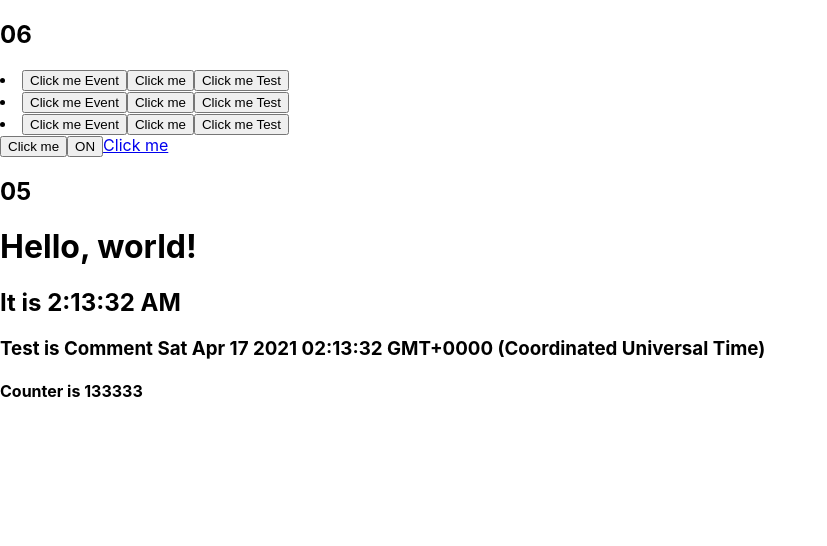
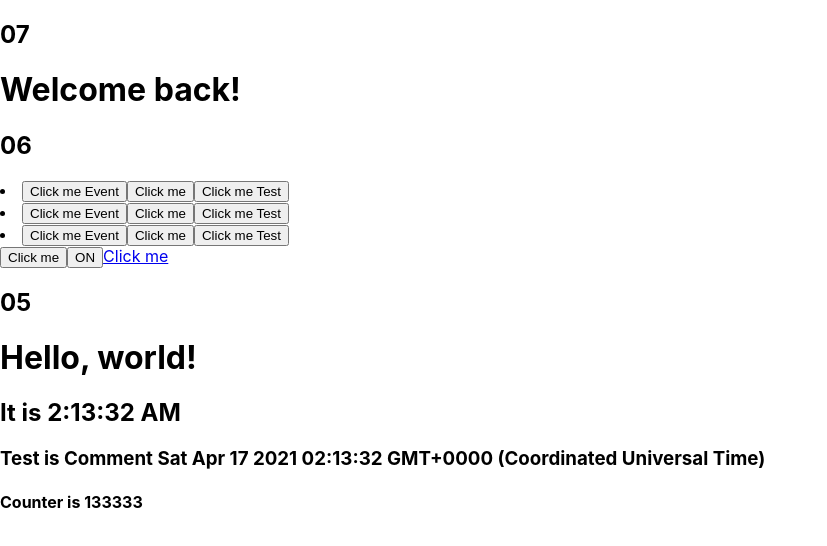
Before and after one commit to tvhfrks12678/react_docs, a React (Create React App) app: page / in a window 1280 px wide. Shown: the top 546 px of the page, without its empty margins (0-827 px from the left). Built offline with nearby package versions, Linux system fonts and the light colour scheme.

Commit message:
Add GuestGreeting.js

```diff
--- a/src/MainConcepts/06/ButtonList.js
+++ b/src/MainConcepts/06/ButtonList.js
@@ -16,12 +16,12 @@ class ButtonList extends React.Component {
     console.log('this is:', this);
   };
 
-  handleClickTest = (word, item) => {
+  handleClickTest = (word, item, index) => {
     // e.preventDefault();
 
     console.log('word is:', word);
     console.log('item is:', item);
-    // console.log('index is:', index);
+    console.log('index is:', index);
     // console.log('this is:', this);
   };
 
@@ -30,14 +30,14 @@ class ButtonList extends React.Component {
     return (
       <div>
         {word.map((item, index) => (
-          <li key={index}>
+          <li key={item}>
             <button onClick={(e) => this.handleClickEvent(item, e)}>
               Click me Event
             </button>
             <button onClick={this.handleClick.bind(this, item, index)}>
               Click me
             </button>
-            <button onClick={this.handleClickTest.bind(item)}>
+            <button onClick={this.handleClickTest.bind(index, this)}>
               Click me Test
             </button>
           </li>
--- /dev/null
+++ b/src/MainConcepts/07/Greeting.js
@@ -0,0 +1,19 @@
+import React from 'react';
+
+function UserGreeting(props) {
+  return <h1>Welcome back!</h1>;
+}
+
+function GuestGreeting(props) {
+  return <h1>Please sign up.</h1>;
+}
+
+function Greeting(props) {
+  const isLoggedIn = props.isLoggedIn;
+  if (isLoggedIn) {
+    return <UserGreeting />;
+  }
+  return <GuestGreeting />;
+}
+
+export default Greeting;
--- a/src/index.js
+++ b/src/index.js
@@ -7,12 +7,15 @@ import ActionLink from './MainConcepts/06/ActionLink';
 import Toggle from './MainConcepts/06/Toggle';
 import LogginButton from './MainConcepts/06/LoggingButton';
 import ButtonList from './MainConcepts/06/ButtonList';
+import Greeting from './MainConcepts/07/Greeting';
 
 import reportWebVitals from './reportWebVitals';
 
 function Content() {
   return (
     <div>
+      <h2>07</h2>
+      <Greeting isLoggedIn={true} />
       <h2>06</h2>
       <ButtonList />
       <LogginButton />
```
Also changed, not shown: src/MainConcepts/07/LoginControl.js (added).
